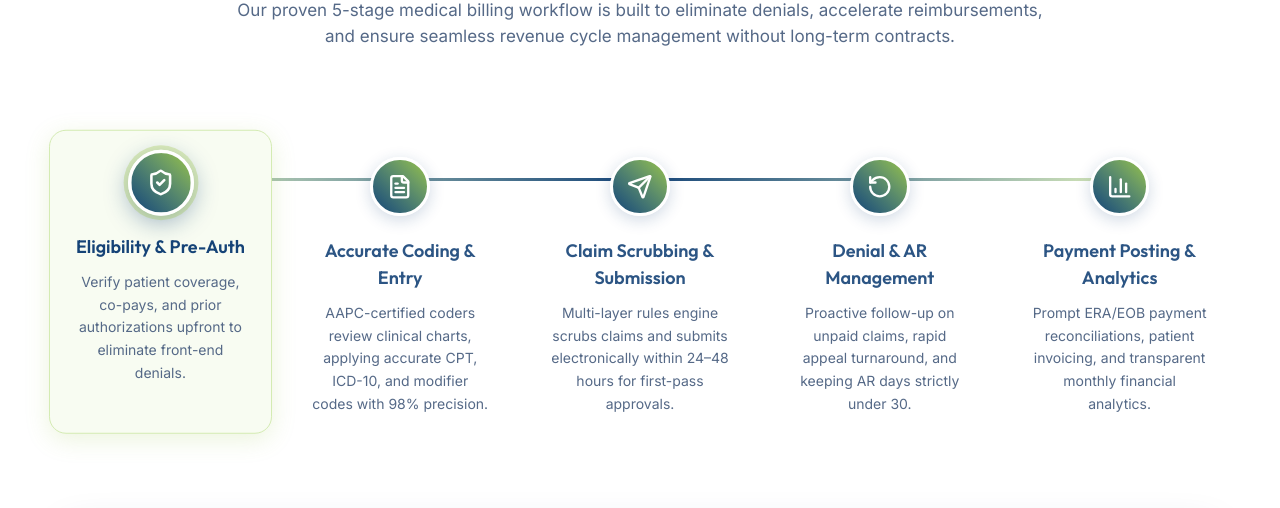
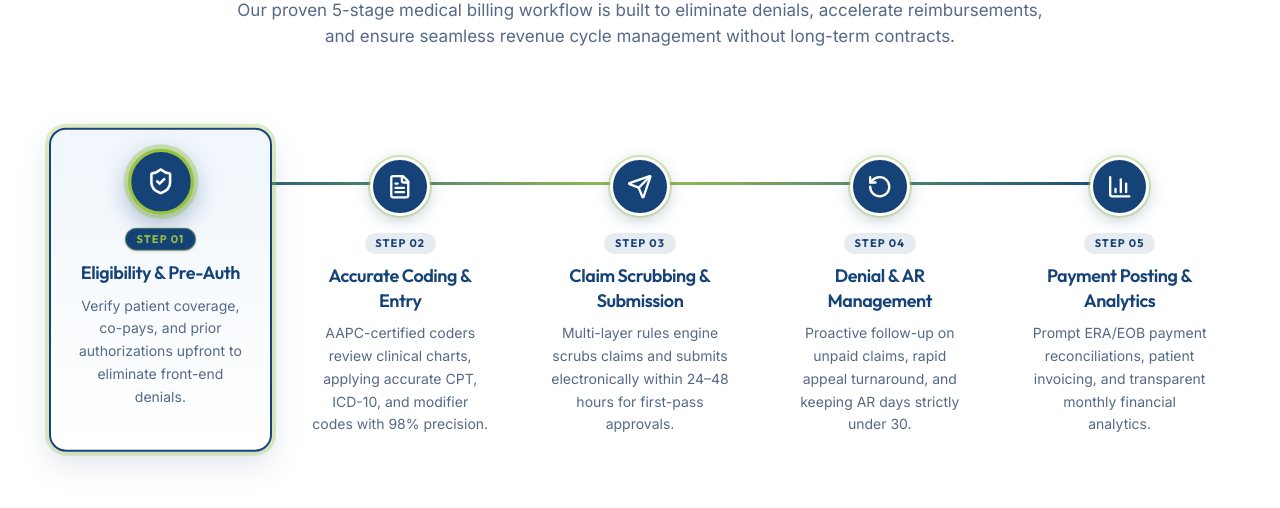
Before and after one commit to hamidrajaofficial/https-ascentmb.com-, a React (Vite) app: page / in a window 1280 px wide. Shown: the part 5080-5588 px from the top of the page. Built offline with nearby package versions, Linux system fonts and the light colour scheme.

Commit message:
style(onboarding): refine visual styling of steps
Update the connecting line positioning and colors, and enhance the active state card styling with new borders, shadows, and rings to improve visual hierarchy.

```diff
--- a/src/components/FastOnboardingSection.tsx
+++ b/src/components/FastOnboardingSection.tsx
@@ -103,7 +103,7 @@ export function FastOnboardingSection({
 
           {/* Continuous Connecting Line directly passing through the exact vertical center of the circles */}
           <div
-            className="hidden lg:block absolute top-[44px] left-[10%] right-[10%] h-[3px] bg-gradient-to-r from-[#98C340]/40 via-[#154377] to-[#98C340]/40 z-0"
+            className="hidden lg:block absolute top-[48px] left-[8%] right-[8%] h-[3px] bg-gradient-to-r from-[#154377] via-[#98C340] to-[#154377] z-0 rounded-full"
           />
 
           <div className="grid grid-cols-1 sm:grid-cols-2 lg:grid-cols-5 gap-8 lg:gap-4 relative z-10">
@@ -117,28 +117,37 @@ export function FastOnboardingSection({
                   onClick={onStrategyCall}
                   className={`group flex flex-col items-center text-center p-4 sm:p-5 rounded-2xl transition-all duration-300 cursor-pointer ${
                     isActive
-                      ? 'bg-[#f8fcf2] border border-[#d4ebb3] shadow-[0_6px_24px_rgba(152,195,64,0.18)] -translate-y-1'
-                      : 'border border-transparent hover:bg-gray-50'
+                      ? 'bg-gradient-to-b from-[#f0f6fc] to-white border-2 border-[#154377] shadow-[0_12px_32px_rgba(21,67,119,0.14)] ring-4 ring-[#98C340]/30 -translate-y-1.5'
+                      : 'border border-transparent hover:bg-slate-50/90 hover:border-slate-200/80 hover:shadow-md'
                   }`}
                 >
-                  {/* Step Circle with Relevant Icon & Active Elevation Ring */}
-                  <div className="relative mb-5 flex items-center justify-center">
+                  {/* Step Circle with Relevant Icon & Brand Accent Ring */}
+                  <div className="relative mb-4 flex items-center justify-center">
                     <div
-                      className={`w-14 h-14 rounded-full bg-gradient-to-tr from-[#154377] to-[#98C340] text-white flex items-center justify-center transition-all duration-300 border-[3.5px] border-white z-10 ${
+                      className={`w-14 h-14 rounded-full bg-[#154377] text-white flex items-center justify-center transition-all duration-300 z-10 ${
                         isActive
-                          ? 'scale-110 shadow-[0_6px_22px_rgba(21,67,119,0.4)] ring-4 ring-[#98C340]/30'
-                          : 'shadow-[0_4px_16px_rgba(21,67,119,0.2)] group-hover:scale-105'
+                          ? 'border-[3.5px] border-[#98C340] scale-110 shadow-[0_8px_24px_rgba(21,67,119,0.4)] ring-4 ring-[#98C340]/40'
+                          : 'border-[3.5px] border-white shadow-[0_4px_16px_rgba(21,67,119,0.25)] ring-2 ring-[#98C340]/40 group-hover:scale-105 group-hover:border-[#98C340] group-hover:ring-4 group-hover:ring-[#98C340]/40'
                       }`}
                     >
                       {item.icon}
                     </div>
                   </div>
 
+                  {/* Step Number Badge */}
+                  <span
+                    className={`inline-block px-2.5 py-0.5 rounded-full text-[11px] font-bold font-outfit uppercase tracking-widest mb-2.5 transition-all ${
+                      isActive
+                        ? 'bg-[#154377] text-[#98C340] border border-[#98C340]/50 shadow-sm'
+                        : 'bg-[#154377]/10 text-[#154377] group-hover:bg-[#154377] group-hover:text-[#98C340]'
+                    }`}
+                  >
+                    Step 0{item.step}
+                  </span>
+
                   {/* Step Title */}
                   <h3
-                    className={`text-[17px] lg:text-[18px] font-bold font-outfit mb-2.5 transition-colors ${
-                      isActive ? 'text-[#154377]' : 'text-[#154377]/90 group-hover:text-[#154377]'
-                    }`}
+                    className="text-[17px] lg:text-[18px] font-bold font-outfit text-[#154377] mb-2 leading-snug tracking-tight"
                   >
                     {item.title}
                   </h3>
```
